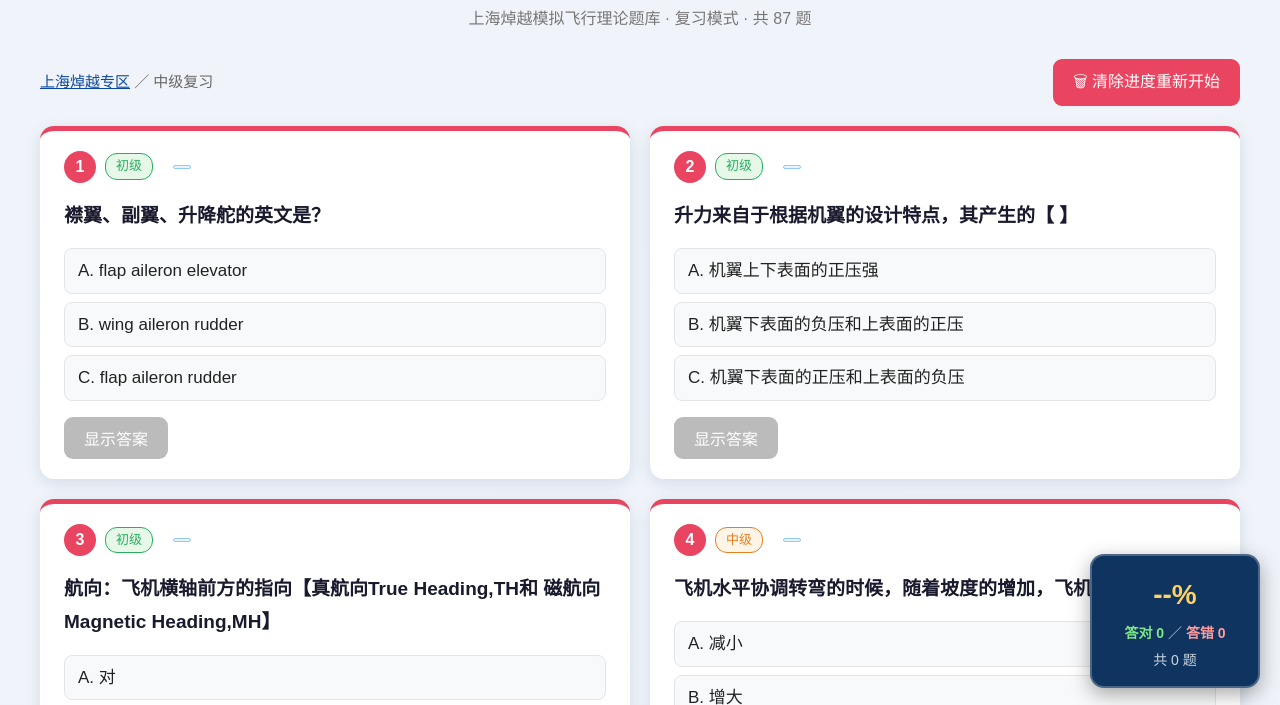
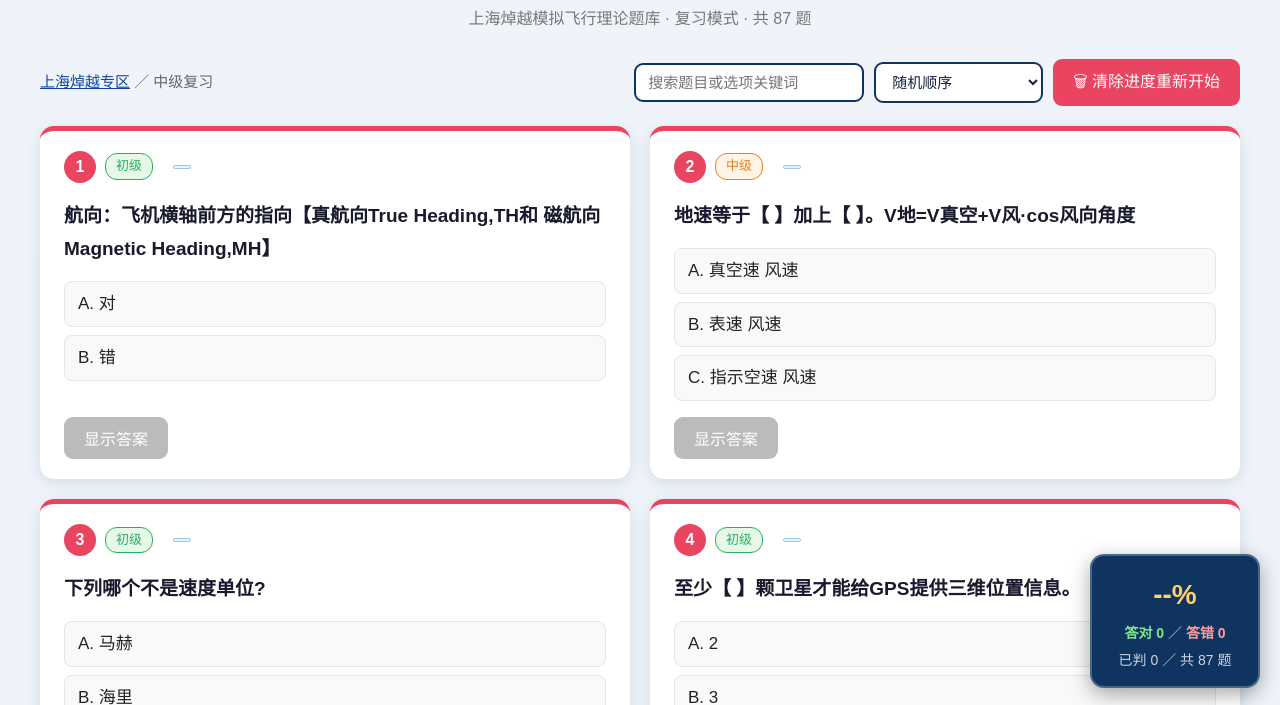
Before and after one commit to mavericklou/flight-sim-quiz, a plain HTML site: page zhuoyue-intermediate-review.html in a window 1280 px wide. Shown: the part 92-797 px from the top of the page. Drawn offline with Linux system fonts and the light colour scheme; no server answers.

Commit message:
复习页：随机顺序持久化、错误率排序、关键词搜索

```diff
--- a/zhuoyue-common.css
+++ b/zhuoyue-common.css
@@ -152,3 +152,13 @@ a { color: #0d47a1; }
 }
 
 .q-stat { font-size: 13px; color: #0d47a1; background: #eaf2ff; border: 1px solid #90caf9; padding: 1px 8px; border-radius: 12px; margin-left: 10px; white-space: normal; }
+
+.controls { display: flex; flex-wrap: wrap; gap: 10px; align-items: center; }
+.search-input, .sort-select {
+  font-family: inherit; font-size: 15px; padding: 9px 12px;
+  border-radius: 9px; border: 2px solid #0f3460; background: #fff; color: #16213e;
+}
+.search-input { min-width: 230px; }
+@media (max-width: 900px) {
+  .search-input, .sort-select { width: 100%; }
+}
--- a/zhuoyue-intermediate-review.html
+++ b/zhuoyue-intermediate-review.html
@@ -27,7 +27,14 @@
 <div class="subtitle">上海焯越模拟飞行理论题库 · 复习模式 · 共 87 题</div>
 <div class="top-bar">
   <span class="crumbs"><a href="index.html">上海焯越专区</a> ／ 中级复习</span>
-  <button class="btn secondary" onclick="clearProgress()">🗑 清除进度重新开始</button>
+<div class="controls">
+    <input id="search-input" class="search-input" type="search" placeholder="搜索题目或选项关键词" oninput="applyView()">
+    <select id="sort-select" class="sort-select" onchange="applyView()">
+      <option value="random">随机顺序</option>
+      <option value="wrong" title="优先按本机错误率，无本机记录时按全员错误率">错误率（高→低）</option>
+    </select>
+    <button class="btn secondary" onclick="clearProgress()">🗑 清除进度重新开始</button>
+  </div>
 </div>
 <div class="grid">
 <div class="q-card" data-qid="qb1a94ad7462e" data-idx="0" data-diff="初级" data-answer="flap aileron elevator" data-letter="A"><div class="q-top"><span class="q-num">1</span><span class="q-diff">初级</span><span class="q-status"></span><span class="q-stat" data-qid="qb1a94ad7462e"></span></div><div class="q-text">襟翼、副翼、升降舵的英文是？</div><div class="opt" data-correct="true" onclick="selectOpt(this)">A. flap aileron elevator</div><div class="opt" data-correct="false" onclick="selectOpt(this)">B. wing aileron rudder</div><div class="opt" data-correct="false" onclick="selectOpt(this)">C. flap aileron rudder</div><div class="ans-area"><button class="ans-btn" onclick="toggleAns(this)" disabled>显示答案</button><div class="ans-reveal"></div></div></div>
@@ -129,6 +136,57 @@
 <button id="back-top" class="back-top" type="button" title="回到顶部" aria-label="回到顶部" onclick="scrollToTop()">⬆</button>
 <script src="zhuoyue-stats.js"></script>
 <script>
+
+// ===== 随机顺序 / 错误率排序 / 关键词搜索 =====
+var ORDER_KEY = 'zhuoyue_review_intermediate_order_v1';
+var GRID = document.querySelector('.grid');
+var CARDS = Array.prototype.slice.call(GRID.querySelectorAll('.q-card'));
+
+function shuffleArr(arr) {
+  for (var i = arr.length - 1; i > 0; i--) {
+    var j = Math.floor(Math.random() * (i + 1));
+    var t = arr[i]; arr[i] = arr[j]; arr[j] = t;
+  }
+  return arr;
+}
+function getOrder() {
+  var order = null;
+  try { order = JSON.parse(localStorage.getItem(ORDER_KEY) || 'null'); } catch (e) {}
+  if (!order || order.length !== CARDS.length) {
+    order = CARDS.map(function (c) { return c.getAttribute('data-idx'); });
+    shuffleArr(order);
+    try { localStorage.setItem(ORDER_KEY, JSON.stringify(order)); } catch (e) {}
+  }
+  return order;
+}
+function wrongRate(card) {
+  var qid = card.dataset.qid;
+  var l = Stats.local()[qid];
+  if (l && l.a) return 1 - l.c / l.a;
+  var g = Stats.globalData()[qid];
+  if (g && g.a) return 1 - g.c / g.a;
+  return 0;
+}
+function applyView() {
+  var byIdx = {};
+  CARDS.forEach(function (c) { byIdx[c.getAttribute('data-idx')] = c; });
+  var list = getOrder().map(function (i) { return byIdx[i]; }).filter(Boolean);
+  var el = document.getElementById('search-input');
+  var kw = el ? el.value.trim().toLowerCase() : '';
+  if (kw) list = list.filter(function (c) { return c.textContent.toLowerCase().indexOf(kw) >= 0; });
+  var sel = document.getElementById('sort-select');
+  var sortBy = sel ? sel.value : 'random';
+  if (sortBy === 'wrong') list.sort(function (a, b) { return wrongRate(b) - wrongRate(a); });
+  var visible = {};
+  list.forEach(function (c) { visible[c.getAttribute('data-idx')] = true; });
+  CARDS.forEach(function (c) { c.style.display = visible[c.getAttribute('data-idx')] ? '' : 'none'; });
+  list.forEach(function (c) { GRID.appendChild(c); });
+  var n = 0;
+  list.forEach(function (c) { c.querySelector('.q-num').textContent = ++n; });
+  updateScore();
+}
+window.onStatsReady = applyView;
+
 // 回顶部按钮
 window.addEventListener('scroll', function() {
   var btn = document.getElementById('back-top');
@@ -170,7 +228,8 @@ function toggleAns(btn) {
   updateScore(); save();
 }
 function updateScore() {
-  var total=document.querySelectorAll('.q-card').length;
+  var total=0;
+  document.querySelectorAll('.q-card').forEach(function(c){ if(c.style.display!=='none') total++; });
   document.getElementById('score-pct').textContent=graded?Math.round(correct/graded*100)+'%':'--%';
   document.getElementById('score-ok').textContent='答对 '+correct;
   document.getElementById('score-no').textContent='答错 '+wrong;
@@ -204,8 +263,10 @@ function load() {
   });
   updateScore();
 }
-function clearProgress(){ try{localStorage.removeItem(STORE);}catch(e){} location.reload(); }
+function clearProgress(){ try{localStorage.removeItem(STORE); localStorage.removeItem(ORDER_KEY);}catch(e){} location.reload(); }
+getOrder();
 load();
+applyView();
 </script>
 </body>
 </html>
--- a/zhuoyue-stats.js
+++ b/zhuoyue-stats.js
@@ -81,6 +81,8 @@
         .catch(function () { return {}; });
     },
 
+    globalData: function () { return (cache && cache.data) || {}; },
+
     rate: function (s) {
       if (!s || !s.a) return '--';
       return Math.round(s.c / s.a * 100) + '%';
@@ -115,7 +117,10 @@
       });
       this.renderUI();
       var self = this;
-      this.global(ids).then(function () { self.renderUI(); });
+      this.global(ids).then(function () {
+        self.renderUI();
+        if (typeof window.onStatsReady === 'function') window.onStatsReady();
+      });
       this.flush();
     }
   };
```
Also changed, not shown: zhuoyue-junior-review.html (+64 -3 lines).
